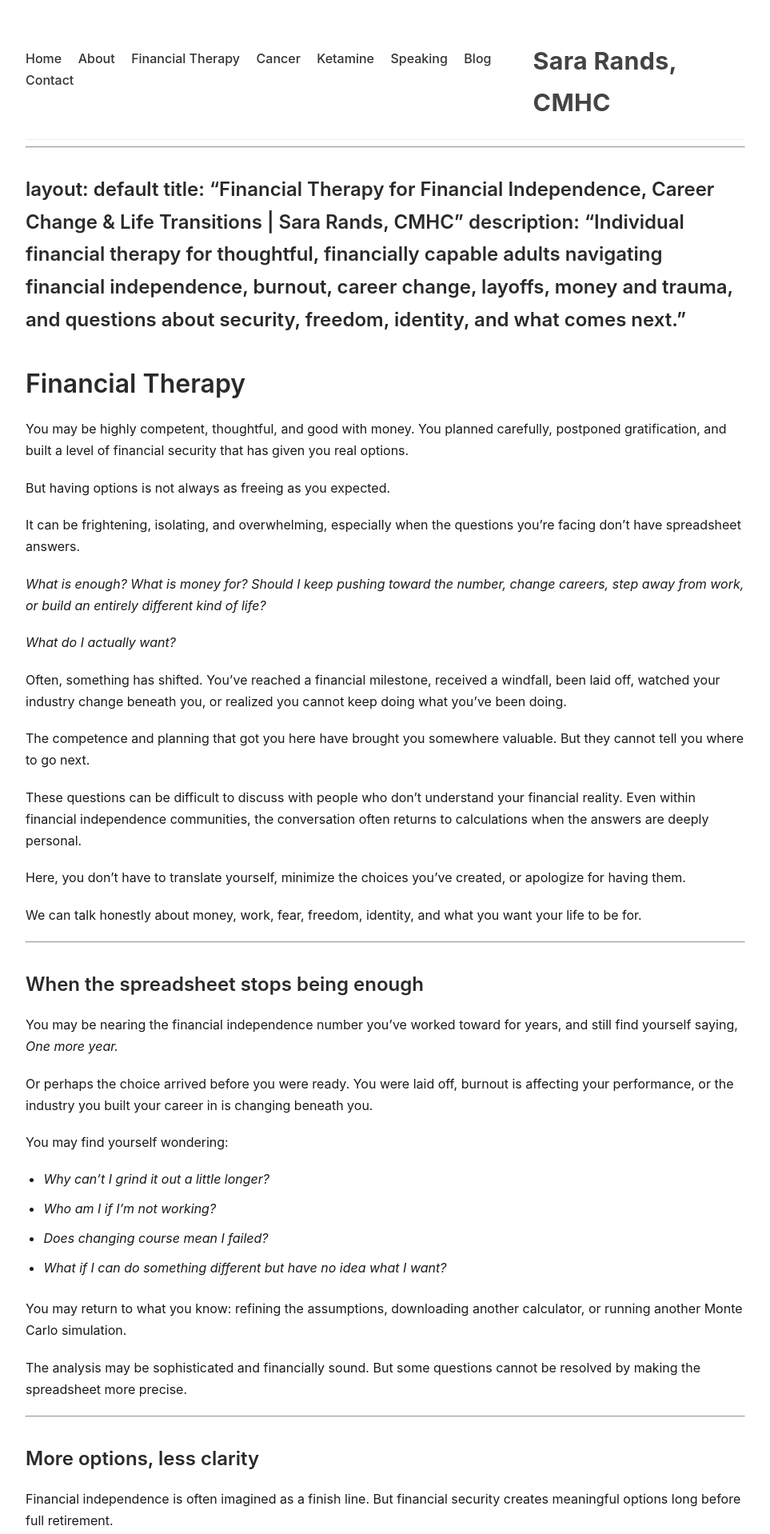
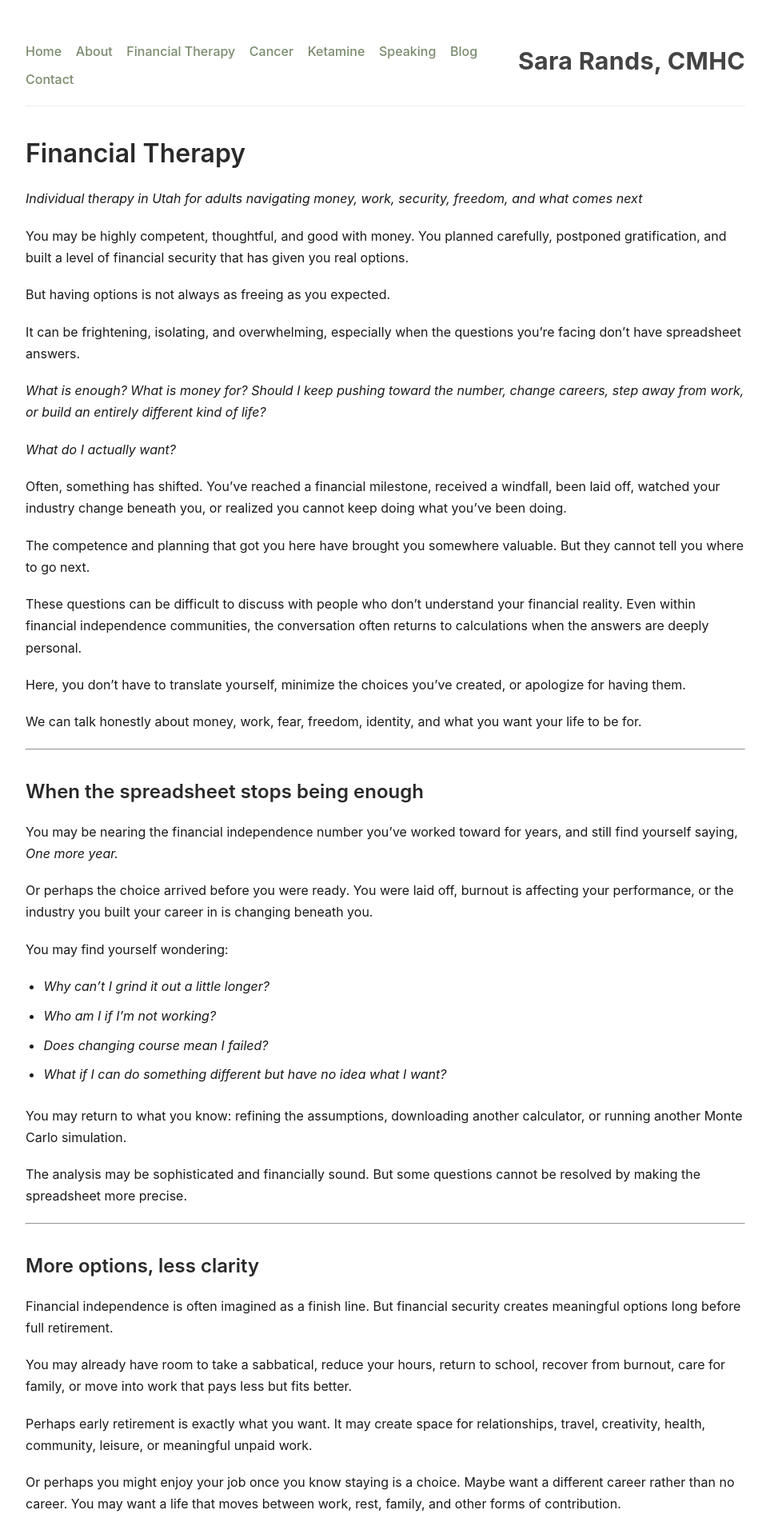
Before and after one commit to SaraRands/sararands-site, a Jekyll site: the page built from financial-therapy.md, in a window 1280 px wide. Shown: the top 1918 px of the page at 80% size, without its empty margins (158-1121 px from the left). Built offline with Jekyll 4.4.1, drawn with Linux system fonts in a browser that asks for light colours; our own code applies the rules of GitHub Pages for plain Markdown files.

Commit message:
fix spacing

```diff
--- a/_layouts/default.html
+++ b/_layouts/default.html
@@ -13,18 +13,38 @@
         margin: 0 auto;
         padding: 2rem;
       }
-      nav {
+      .site-header {
+        display: flex;
+        justify-content: space-between;
+        align-items: flex-start;
+        gap: 1.5rem;
         margin-bottom: 2rem;
+      }
+
+      .nav-left {
+        display: flex;
+        flex-wrap: wrap;
+        gap: 0.45rem 1.1rem;
+        flex: 1;
+        margin-bottom: 0;
         font-size: 1rem;
       }
-      nav a {
-        margin-right: 1.4rem;
+
+      .nav-left a {
+        margin-right: 0;
         text-decoration: none;
         color: var(--accent-color);
         font-weight: 500;
+        white-space: nowrap;
       }
-      nav a:hover {
+
+      .nav-left a:hover {
         text-decoration: underline;
+      }
+
+      .site-name {
+        flex-shrink: 0;
+        white-space: nowrap;
       }
       footer {
         text-align: center;
--- a/financial-therapy.md
+++ b/financial-therapy.md
@@ -1,8 +1,13 @@
-------
+---
 
-## layout: default title: "Financial Therapy for Financial Independence, Career Change & Life Transitions | Sara Rands, CMHC" description: "Individual financial therapy for thoughtful, financially capable adults navigating financial independence, burnout, career change, layoffs, money and trauma, and questions about security, freedom, identity, and what comes next."
+layout: default
+title: "Financial Therapy in Utah for Financial Independence & Career Change  | Sara Rands, CMHC"
+description: "Individual financial therapy in Utah for financially capable adults navigating burnout, layoffs, career change, financial independence, money and trauma, and what comes next."
+
+---
 
 # Financial Therapy
+*Individual therapy in Utah for adults navigating money, work, security, freedom, and what comes next*
 
 You may be highly competent, thoughtful, and good with money. You planned carefully, postponed gratification, and built a level of financial security that has given you real options.
 
```
